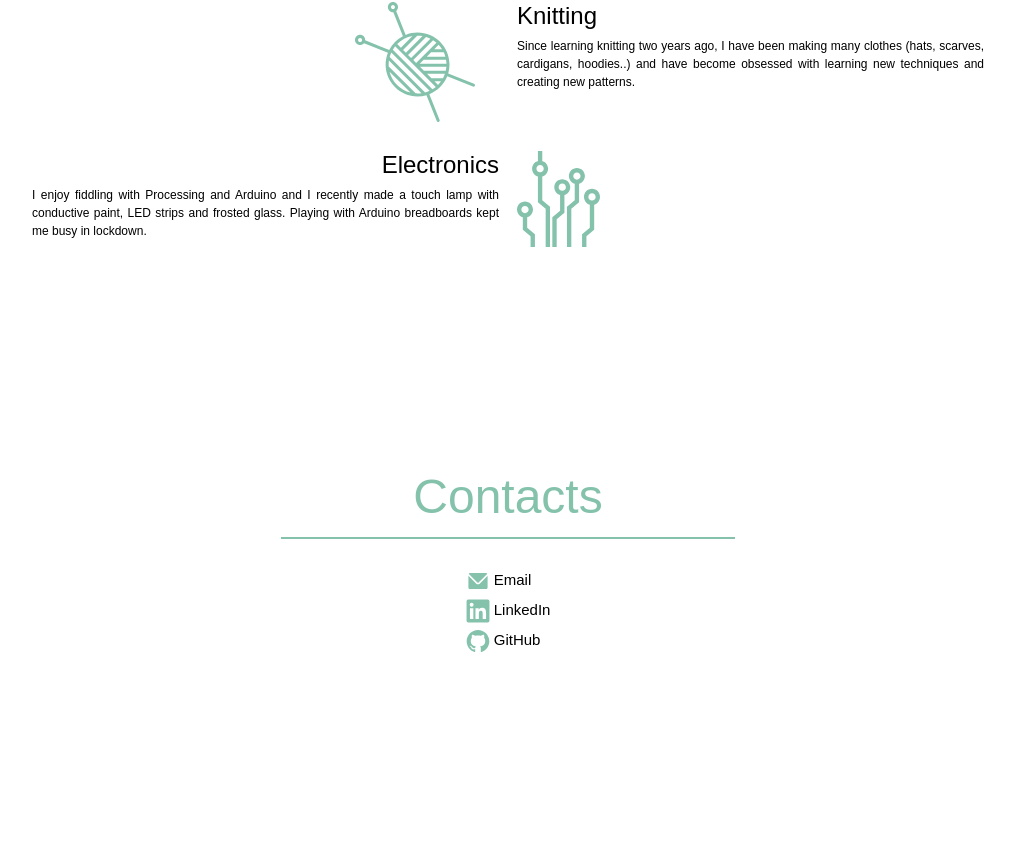
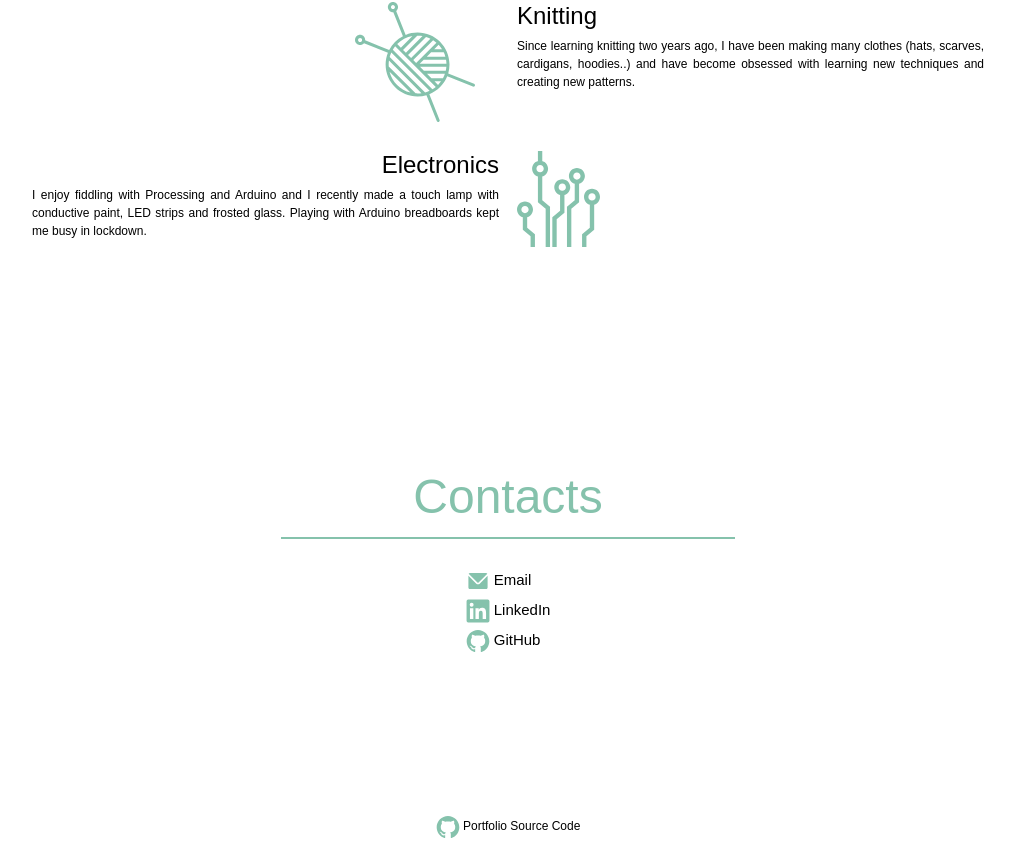
Before and after one commit to Annel18/Portfolio, a React (Vite) app: page / in a window 1280 px wide. Shown: the part 4428-5279 px from the top of the page, without its empty margins (132-1147 px from the left). Before the commit the page ends 5231 px from the top, so only its background shows below. Built offline with nearby package versions, Linux system fonts and the light colour scheme; a web font is replaced by a local one.

Commit message:
footer added with link to source code

```diff
--- a/src/App.jsx
+++ b/src/App.jsx
@@ -6,6 +6,7 @@ import Experience from './components/Experience'
 import Interests from './components/Interests'
 import Contacts from './components/Contacts'
 import bckgImg from './assets/images/YarnFreddie.avif'
+import gitHubIcon from './assets/icons/GitHub.svg'
 
 export default function App() {
 
@@ -28,13 +29,18 @@ export default function App() {
                 {/* <div style={{ backgroundImage: `url(${bckgImg})`, backgroundSize: 'cover', backgroundRepeat: 'repeat-y', position: 'fixed', width: '100vw', height: '100vh', zIndex: '-1' }}>
                     <div></div>
                 </div> */}
-                <img src={bckgImg} alt={bckgImg} style={{ width: '100vw', height:'100vh', zIndex:'-2' , position: 'fixed', top:0, left:0 }}/>
+                <img src={bckgImg} alt={bckgImg} style={{ width: '100vw', height: '100vh', zIndex: '-2', position: 'fixed', top: 0, left: 0 }} />
                 <Projects />
                 <Experience />
                 <AboutMe />
                 <Interests />
                 <Contacts />
             </main>
+            <footer>
+                <a href='https://github.com/Annel18/Portfolio' target="_blank">
+                    <p><img style={{ height: '2rem' }} src={gitHubIcon} alt={gitHubIcon} /> Portfolio Source Code</p>
+                </a>
+            </footer>
         </>
     )
 }
--- a/src/components/Contacts.jsx
+++ b/src/components/Contacts.jsx
@@ -21,7 +21,6 @@ export default function Contacts() {
                 <a href='https://github.com/Annel18' target="_blank">
                     <h5><img style={{ height: '2rem' }} src={gitHubIcon} alt={gitHubIcon} /> GitHub</h5>
                 </a>
-
             </div >
         </section>
     )
--- a/src/styles/global/base.scss
+++ b/src/styles/global/base.scss
@@ -93,3 +93,9 @@ a{
     text-decoration: none;
     color: $secondary-color;
 }
+
+footer {
+    background-color: $background-color;
+    @include flex(column, center, center);
+    padding-top: 1rem;
+}
```
